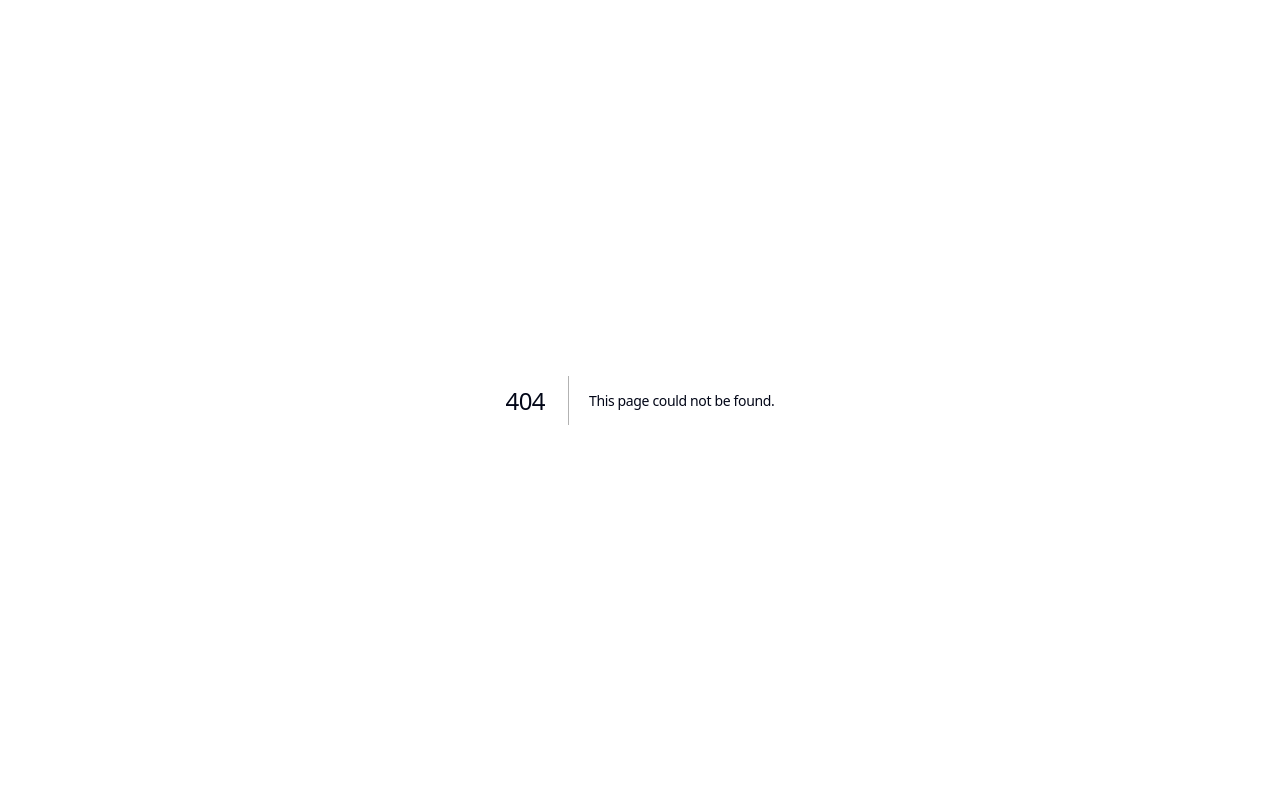
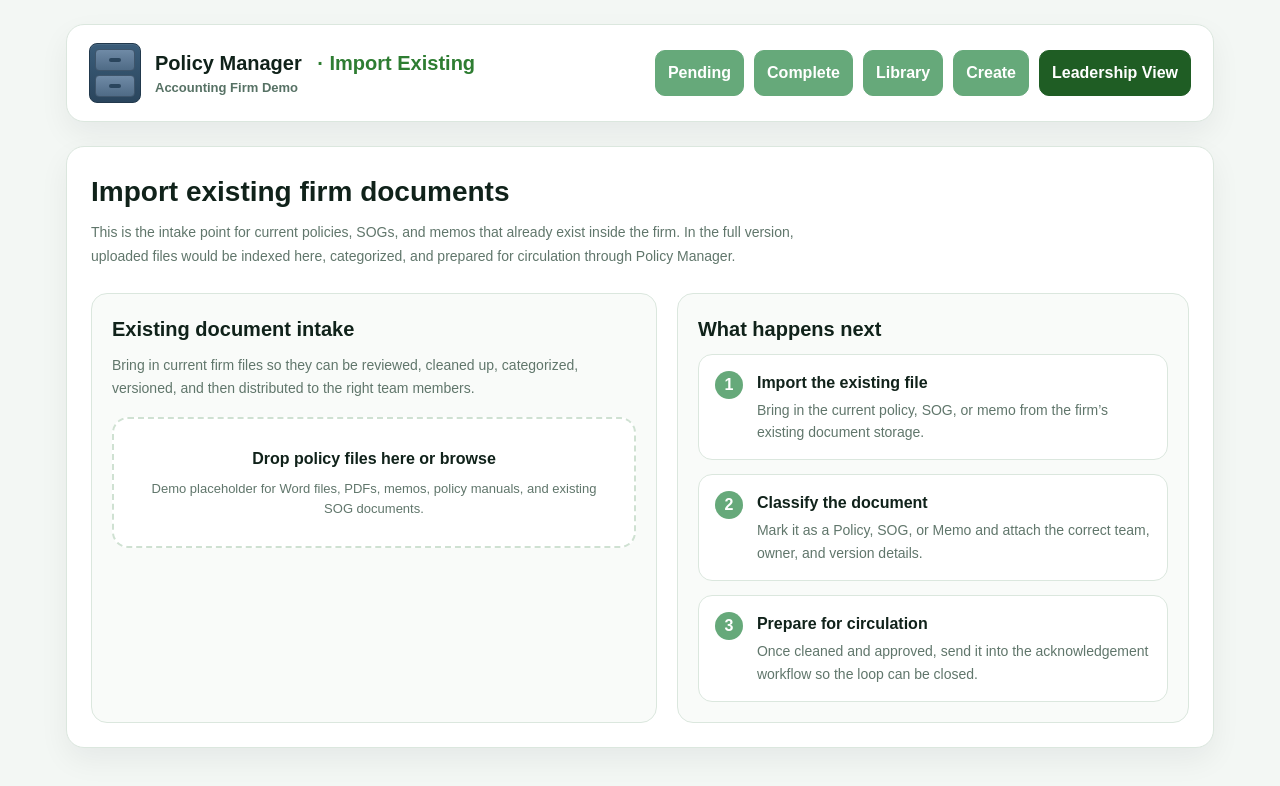
Before and after one commit to phoenixinc37-hue/policy-manager, a Next.js app: page /import-existing in a window 1280 px wide. Before the commit this address had no page. Shown: the top 786 px of the page. Built offline with nearby package versions, Linux system fonts and the light colour scheme.

Commit message:
feat: add import existing page and wire upload flow

```diff
--- a/app/create/page.tsx
+++ b/app/create/page.tsx
@@ -46,7 +46,7 @@ export default function CreatePage() {
                   <div style={{ fontSize: 13, color: "#60766b" }}>Supports previous policies, memos, PDFs, and Word files.</div>
                 </div>
                 <div style={{ display: "flex", gap: 10, flexWrap: "wrap", marginTop: 14 }}>
-                  <button style={primaryButton}>Upload file</button>
+                  <Link href="/import-existing" style={primaryLinkButton}>Upload file</Link>
                 </div>
               </div>
             </div>
--- /dev/null
+++ b/app/import-existing/page.tsx
@@ -0,0 +1,167 @@
+import Link from "next/link";
+import { cabinetIcon, drawerHandle, drawerRow } from "../cabinet";
+
+export default function ImportExistingPage() {
+  return (
+    <div style={{ minHeight: "100vh", background: "#f3f7f4", color: "#10221a", fontFamily: "Arial, sans-serif" }}>
+      <div style={{ maxWidth: 1180, margin: "0 auto", padding: "24px 16px 48px" }}>
+        <header style={headerCard}>
+          <div style={{ display: "flex", alignItems: "center", gap: 14 }}>
+            <div style={cabinetIcon}>{[0, 1].map((row) => <div key={row} style={drawerRow}><div style={drawerHandle} /></div>)}</div>
+            <div>
+              <div style={{ fontSize: 20, fontWeight: 700 }}>Policy Manager <span style={{ fontSize: 20, fontWeight: 700, color: "#2e7d32", marginLeft: 10 }}>· Import Existing</span></div>
+              <div style={{ fontSize: 13, color: "#567164", fontWeight: 700 }}>Accounting Firm Demo</div>
+            </div>
+          </div>
+          <div style={{ display: "flex", gap: 10, flexWrap: "wrap" }}>
+            <Link href="/pending" style={greenMenuButton}>Pending</Link>
+            <Link href="/completion" style={greenMenuButton}>Complete</Link>
+            <Link href="/policy-index" style={greenMenuButton}>Library</Link>
+            <Link href="/create" style={greenMenuButton}>Create</Link>
+            <Link href="/manager" style={primaryButton}>Leadership View</Link>
+          </div>
+        </header>
+
+        <main style={{ marginTop: 24 }}>
+          <section style={panelCard}>
+            <div style={{ fontSize: 28, fontWeight: 800, marginBottom: 8 }}>Import existing firm documents</div>
+            <div style={{ fontSize: 14, color: "#60766b", lineHeight: 1.7, maxWidth: 760, marginBottom: 24 }}>
+              This is the intake point for current policies, SOGs, and memos that already exist inside the firm. In the full version, uploaded files would be indexed here, categorized, and prepared for circulation through Policy Manager.
+            </div>
+
+            <div style={{ display: "grid", gridTemplateColumns: "1.05fr 0.95fr", gap: 20 }}>
+              <div style={featureCard}>
+                <div style={{ fontSize: 20, fontWeight: 800, marginBottom: 10 }}>Existing document intake</div>
+                <div style={{ fontSize: 14, color: "#60766b", lineHeight: 1.7, marginBottom: 16 }}>
+                  Bring in current firm files so they can be reviewed, cleaned up, categorized, versioned, and then distributed to the right team members.
+                </div>
+
+                <div style={uploadZone}>
+                  <div style={{ fontWeight: 800, fontSize: 16, marginBottom: 8 }}>Drop policy files here or browse</div>
+                  <div style={{ fontSize: 13, color: "#60766b" }}>Demo placeholder for Word files, PDFs, memos, policy manuals, and existing SOG documents.</div>
+                </div>
+              </div>
+
+              <div style={featureCard}>
+                <div style={{ fontSize: 20, fontWeight: 800, marginBottom: 10 }}>What happens next</div>
+                <div style={{ display: "grid", gap: 14 }}>
+                  <div style={stepCard}>
+                    <div style={stepNumber}>1</div>
+                    <div>
+                      <div style={stepTitle}>Import the existing file</div>
+                      <div style={stepText}>Bring in the current policy, SOG, or memo from the firm’s existing document storage.</div>
+                    </div>
+                  </div>
+                  <div style={stepCard}>
+                    <div style={stepNumber}>2</div>
+                    <div>
+                      <div style={stepTitle}>Classify the document</div>
+                      <div style={stepText}>Mark it as a Policy, SOG, or Memo and attach the correct team, owner, and version details.</div>
+                    </div>
+                  </div>
+                  <div style={stepCard}>
+                    <div style={stepNumber}>3</div>
+                    <div>
+                      <div style={stepTitle}>Prepare for circulation</div>
+                      <div style={stepText}>Once cleaned and approved, send it into the acknowledgement workflow so the loop can be closed.</div>
+                    </div>
+                  </div>
+                </div>
+              </div>
+            </div>
+          </section>
+        </main>
+      </div>
+    </div>
+  );
+}
+
+const headerCard = {
+  display: "flex",
+  justifyContent: "space-between",
+  alignItems: "center",
+  background: "#ffffff",
+  border: "1px solid #dbe7de",
+  borderRadius: 18,
+  padding: "18px 22px",
+  boxShadow: "0 12px 30px rgba(15, 23, 42, 0.06)",
+  gap: 16,
+  flexWrap: "wrap" as const,
+};
+
+const panelCard = {
+  background: "#ffffff",
+  borderRadius: 18,
+  padding: 24,
+  border: "1px solid #dbe7de",
+  boxShadow: "0 12px 30px rgba(15, 23, 42, 0.06)",
+};
+
+const featureCard = {
+  border: "1px solid #dbe7de",
+  borderRadius: 16,
+  padding: 20,
+  background: "#f9fbf9",
+};
+
+const uploadZone = {
+  border: "2px dashed #cfe1d2",
+  borderRadius: 16,
+  padding: 28,
+  background: "#ffffff",
+  textAlign: "center" as const,
+};
+
+const stepCard = {
+  display: "flex",
+  gap: 14,
+  alignItems: "flex-start",
+  borderRadius: 14,
+  background: "#ffffff",
+  border: "1px solid #dbe7de",
+  padding: 16,
+};
+
+const stepNumber = {
+  width: 28,
+  height: 28,
+  borderRadius: 999,
+  background: "#66a97a",
+  color: "#ffffff",
+  fontWeight: 800,
+  display: "flex",
+  alignItems: "center",
+  justifyContent: "center",
+  flexShrink: 0,
+};
+
+const stepTitle = {
+  fontWeight: 800,
+  marginBottom: 4,
+};
+
+const stepText = {
+  fontSize: 14,
+  color: "#60766b",
+  lineHeight: 1.6,
+};
+
+const greenMenuButton = {
+  textDecoration: "none",
+  background: "#66a97a",
+  color: "#ffffff",
+  padding: "10px 12px",
+  borderRadius: 10,
+  fontWeight: 700,
+  border: "1px solid #66a97a",
+};
+
+const primaryButton = {
+  textDecoration: "none",
+  background: "#1f5d24",
+  color: "#ffffff",
+  padding: "10px 12px",
+  borderRadius: 10,
+  fontWeight: 700,
+  border: "1px solid #1f5d24",
+};
```
